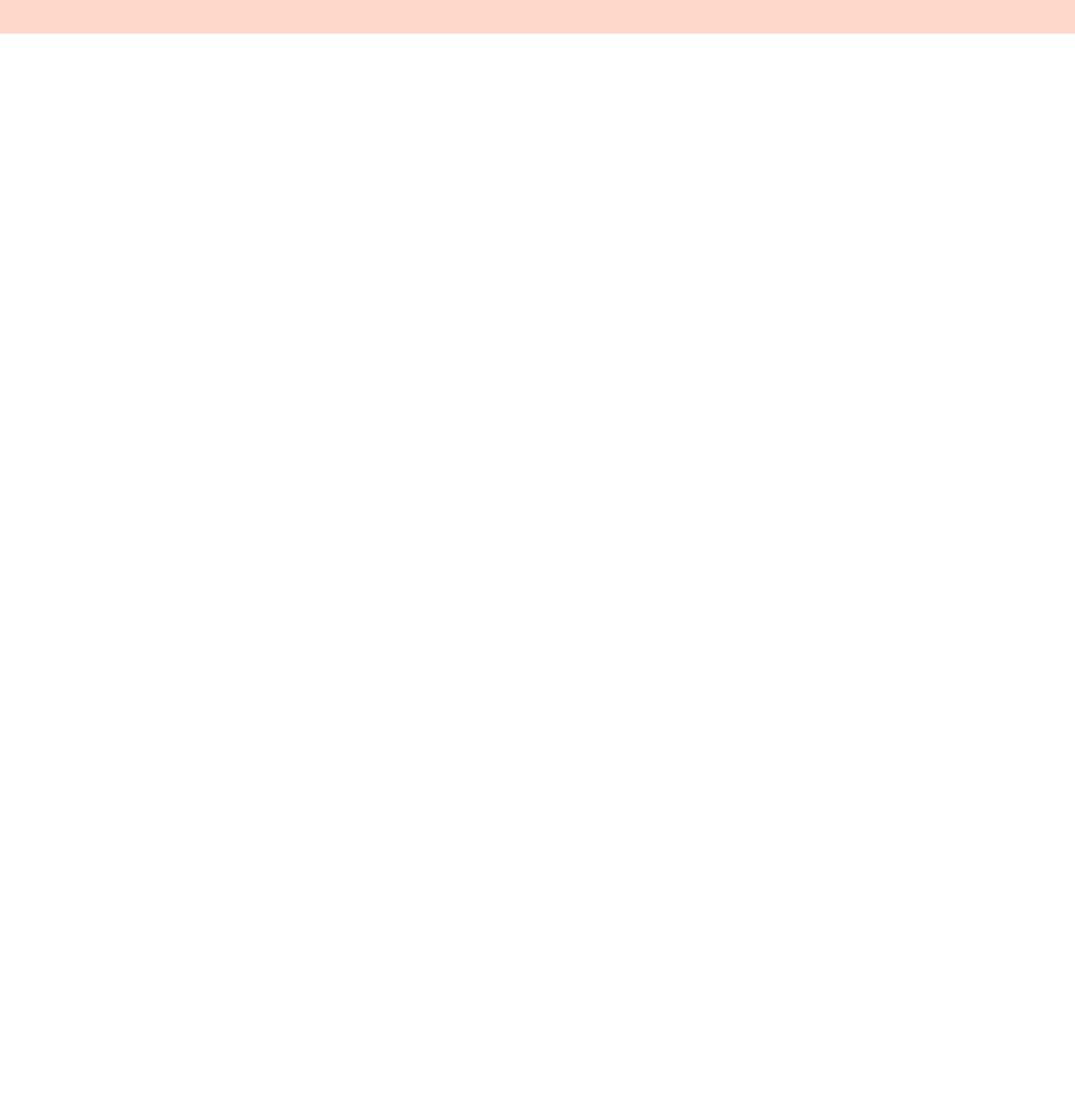
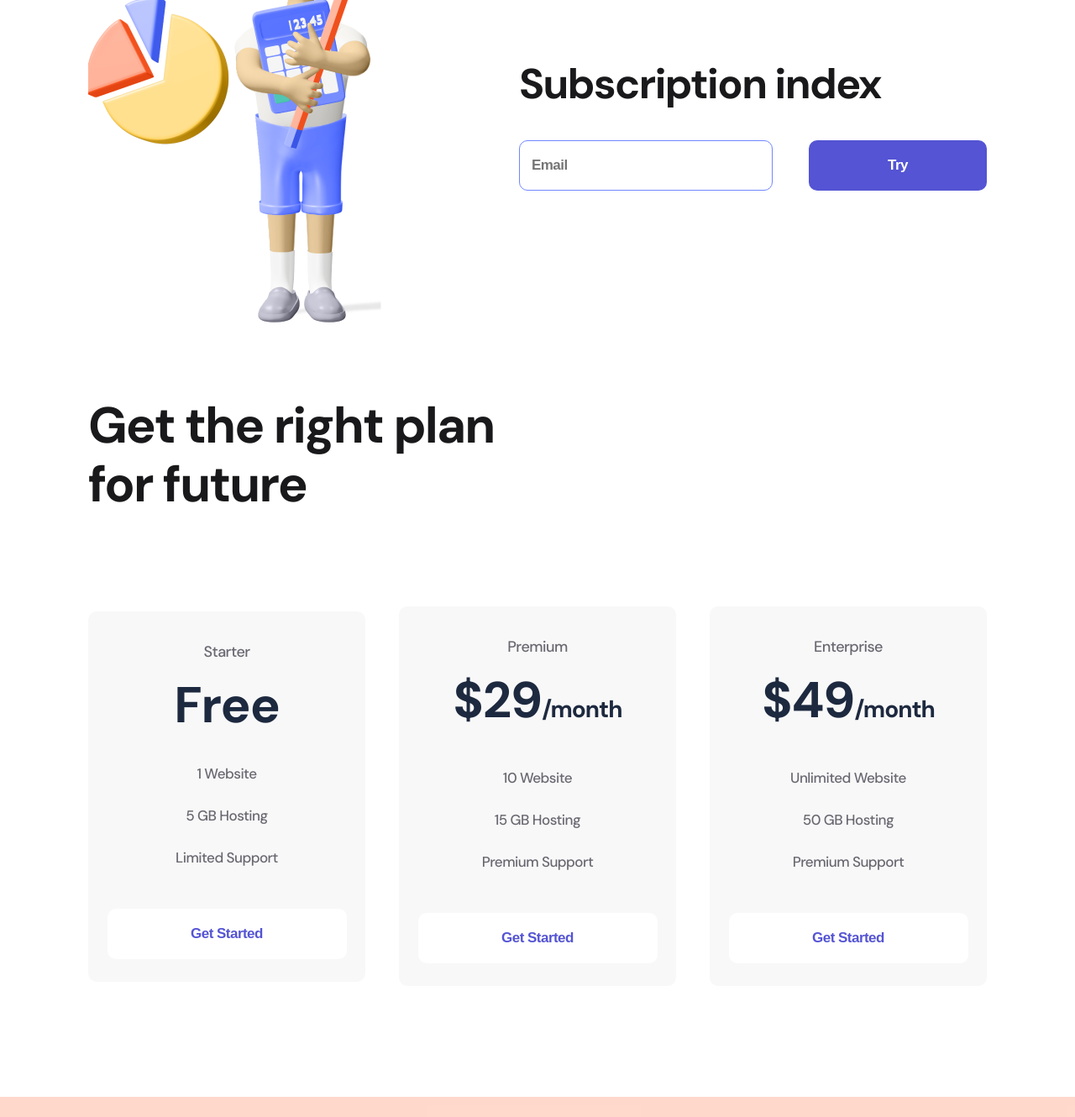
Before and after one commit to DariiaBukhno/Test_task-1, a plain HTML site: page index.html in a window 1280 px wide. Shown: the part 971-2301 px from the top of the page at 84% size. Before the commit the page ends 1011 px from the top, so only its background shows below. Drawn offline with nearby package versions, Linux system fonts and the light colour scheme.

Commit message:
Add files via upload

```diff
--- a/index.html
+++ b/index.html
@@ -62,6 +62,71 @@
             <img src="./img/first man.png" alt="first man">
         </div>
     </section>
+    <section class="container subscription">
+        <div>
+            <img src="./img/second man.png" alt="second man">
+        </div>
+        <div class="subscription_block">
+            <h2 class="subscription_title"> Subscription index
+            </h2>
+
+                <form action="#" method="post">
+                    <input class="form" type="email" name="email" placeholder="Email">
+                <button class="button button_violet">
+                    Try
+                </button>
+                </form>
+        </div>
+    </section>
+    <section class="container plan">
+        <h2 class="plan_title">
+            Get the right plan for future
+        </h2>
+        <div class="plan_flex">
+            <div class="item">
+                <p class="item_text">Starter
+                </p>
+                <h3 class="item_title">
+                    Free
+                </h3>
+                <ul>
+                    <li class="item_li">1 Website</li>
+                    <li class="item_li">5 GB Hosting</li>
+                    <li class="item_li">Limited Support</li>
+                </ul>
+                <button class="button button_item">Get Started
+                </button>
+            </div>
+            <div class="item">
+                <p class="item_text">Premium
+                </p>
+                <h3 class="item_title">
+                    $29<span>/month</span>
+                </h3>
+                <ul>
+                    <li class="item_li">10 Website</li>
+                    <li class="item_li">15 GB Hosting</li>
+                    <li class="item_li">Premium Support</li>
+                </ul>
+                <button class="button button_item">Get Started
+                </button>
+            </div>
+            <div class="item">
+                <p class="item_text">Enterprise
+                </p>
+                <h3 class="item_title">
+                    $49<span>/month</span>
+                </h3>
+                <ul>
+                    <li class="item_li">Unlimited Website</li>
+                    <li class="item_li">50 GB Hosting</li>
+                    <li class="item_li">Premium Support</li>
+                </ul>
+                <button class="button button_item">Get Started
+                </button>
+            </div>
+        </div>
+    </section>
    <footer class="footer">
         <div class="container footer_flex">
             <div>
--- a/style/style.css
+++ b/style/style.css
@@ -12,7 +12,7 @@ body{
     padding: 38px 0 48px 0;
 }
 
-.header_flex, .footer_flex, .about{
+.header_flex, .footer_flex, .about, .plan_flex {
     display: flex;
     justify-content: space-between;
     align-items: center;
@@ -108,3 +108,110 @@ text-decoration: none;
     background: rgba(255, 113, 67, 0.27);
     padding: 53px 0 53px 0;
 }
+
+.subscription{
+    margin: 105px auto 85px;
+}
+
+.subscription_title{
+    font-weight: 700;
+    font-size: 50px;
+    line-height: 57px;
+    letter-spacing: -1.56316px;
+    color: #19191B;
+    margin-bottom: 38px;
+}
+
+.form{
+    box-sizing: border-box;
+    width: 302px;
+    height: 60px;
+    border: 1px solid #7087FF;
+    border-radius: 10px;
+    margin-right: 39px;
+
+    font-weight: 700;
+    font-size: 17px;
+    line-height: 22px;
+    letter-spacing: -0.531474px;
+    padding: 14px;
+    color: #000000;
+}
+
+.subscription{
+    display: flex;
+    justify-content: space-between;
+    align-items: center;
+}
+
+.plan{
+    margin-bottom: 132px;
+}
+
+.plan_title{
+    max-width: 504px;
+    margin-bottom: 110px;
+    font-weight: 700;
+    font-size: 60px;
+    line-height: 70px;
+    letter-spacing: -1.87579px;
+    color: #19191B;
+}
+
+.item{
+    width: 330px;
+    background: #F8F8F8;
+    border-radius: 10px;
+    text-align: center;
+    padding: 34px 0 27px;
+}
+.item:hover{
+    background: #FF7143;
+    box-shadow: 0px 32px 34px rgba(255, 112, 59, 0.317827);
+    transition: 500ms;
+}
+
+.item_text{
+    font-size: 18px;
+    line-height: 28px;
+    text-align: center;
+    letter-spacing: -0.562737px;
+    color: #696871;
+}
+.item:hover .item_text, .item:hover .item_title, .item:hover .item_li{
+    color: #FFFFFF;
+    transition: 500ms;
+}
+
+.item_title{
+    font-weight: 700;
+    font-size: 60px;
+    line-height: 56px;
+    letter-spacing: -1.03448px;
+    color: #1D293F;
+    margin: 22px 0 28px;
+}
+
+.item_title span{
+    font-size: 28px;
+}
+
+.item_li{
+    list-style: none;
+    font-size: 17px;
+    line-height: 50px;
+    letter-spacing: -0.531474px;
+    color: #696871;
+}
+
+.button_item{
+    width: 285px;
+    background: white;
+    color: #5454D4;
+    margin-top: 36px;
+}
+.item:hover .button_item{
+    background: #9F3919;
+    color:#FFFFFF;
+    transition: 500ms;
+}
```
Also changed, not shown: img/second man.png (added).
